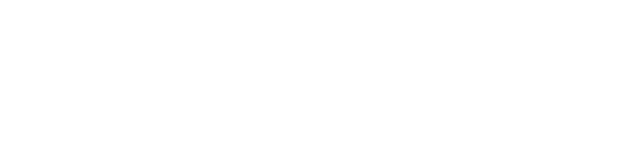
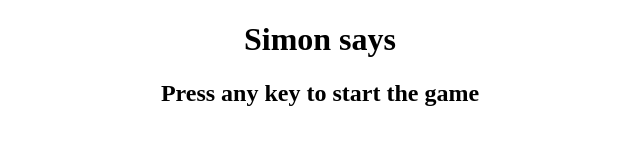
Before and after one commit to YasodharGubba05/Simon-Says, a plain HTML site: page index.html in a window 1280 px wide. Shown: the whole page, without its empty margins (320-960 px from the left). Drawn offline with Linux system fonts and the light colour scheme.

Commit message:
Update index.html

```diff
--- a/index.html
+++ b/index.html
@@ -7,6 +7,9 @@
     <link rel="stylesheet" href="style.css">
 </head>
 <body>
+     <h1>Simon says</h1>
+     <h2>Press any key to start the game</h2>
+
 
     <script src="script.js"></script>
 </body>
```
